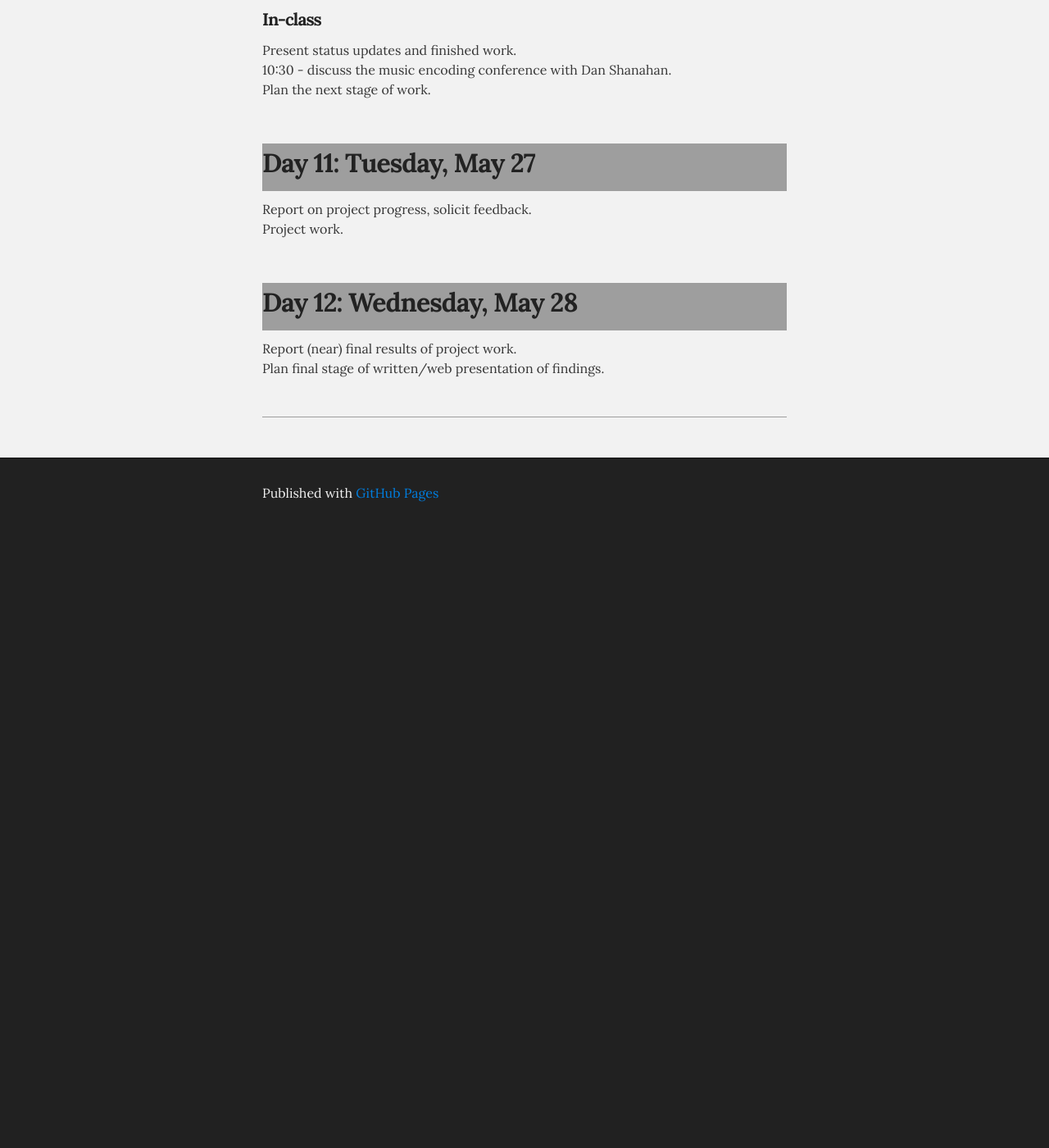
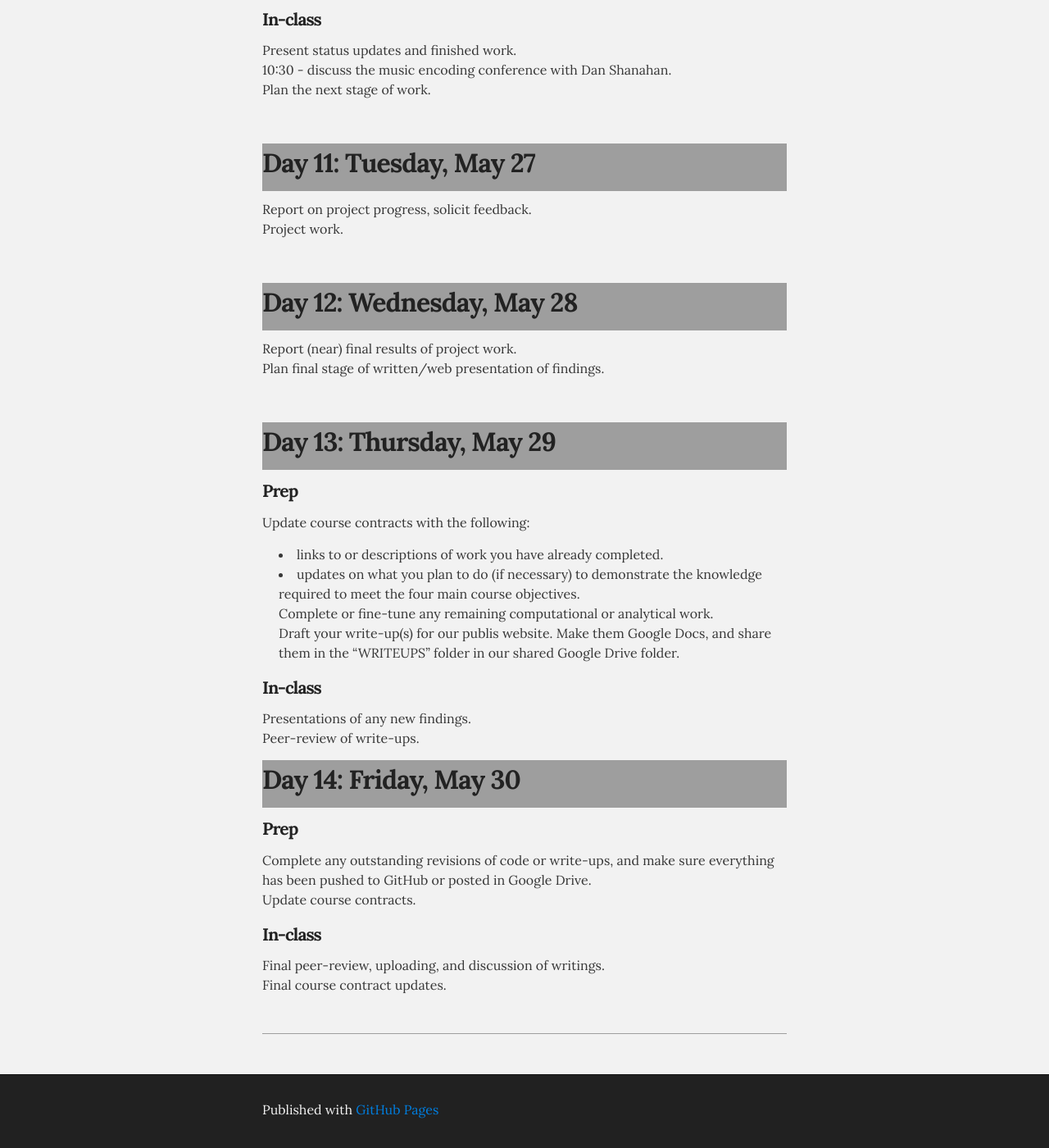
Before and after one commit to kshaffer/corpusmusic, a Jekyll site: the page built from schedule.md, in a window 1280 px wide and 1400 px high, scrolled down 4924 px. Shown: the whole window at 82% size. Built offline with Jekyll 4.4.1, drawn with Linux system fonts in a browser that asks for light colours; Markdown is read by kramdown in place of the engine named in the settings; before the commit the page ends 5572 px from its top, so only the background shows below that.

Commit message:
completed schedule

```diff
--- a/schedule.md
+++ b/schedule.md
@@ -190,13 +190,31 @@ Project work.
 Report (near) final results of project work.
 Plan final stage of written/web presentation of findings.
 
-<!--
+<br/>
 ## Day 13: Thursday, May 29 ##
 
+#### Prep ####
+
+Update course contracts with the following:
+- links to or descriptions of work you have already completed.
+- updates on what you plan to do (if necessary) to demonstrate the knowledge required to meet the four main course objectives.
+Complete or fine-tune any remaining computational or analytical work.
+Draft your write-up(s) for our publis website. Make them Google Docs, and share them in the "WRITEUPS" folder in our shared Google Drive folder.
+
+#### In-class ####
+
+Presentations of any new findings.
+Peer-review of write-ups.
 
 
 ## Day 14: Friday, May 30 ##
 
+#### Prep ####
 
+Complete any outstanding revisions of code or write-ups, and make sure everything has been pushed to GitHub or posted in Google Drive.
+Update course contracts.
 
--->
+#### In-class ####
+
+Final peer-review, uploading, and discussion of writings.
+Final course contract updates.
```
